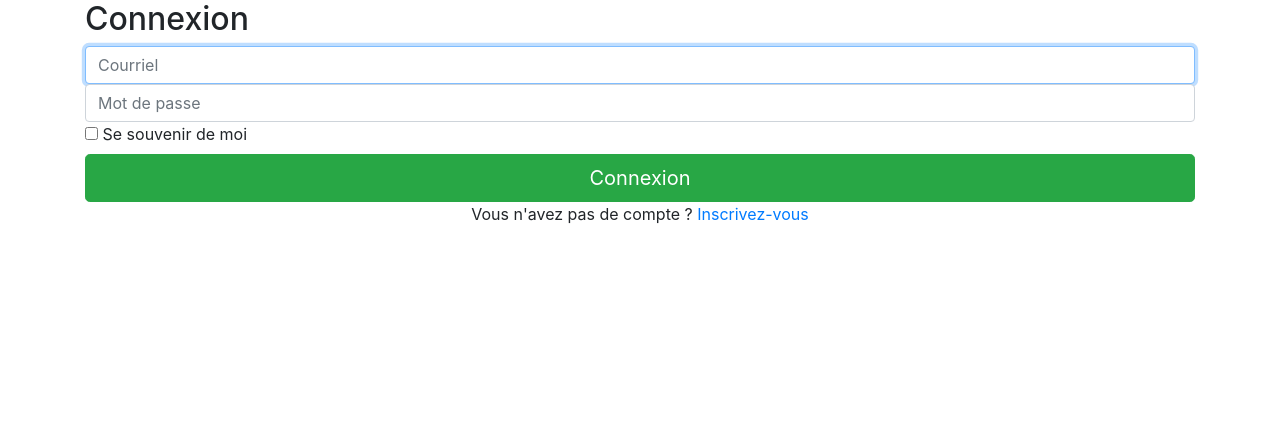
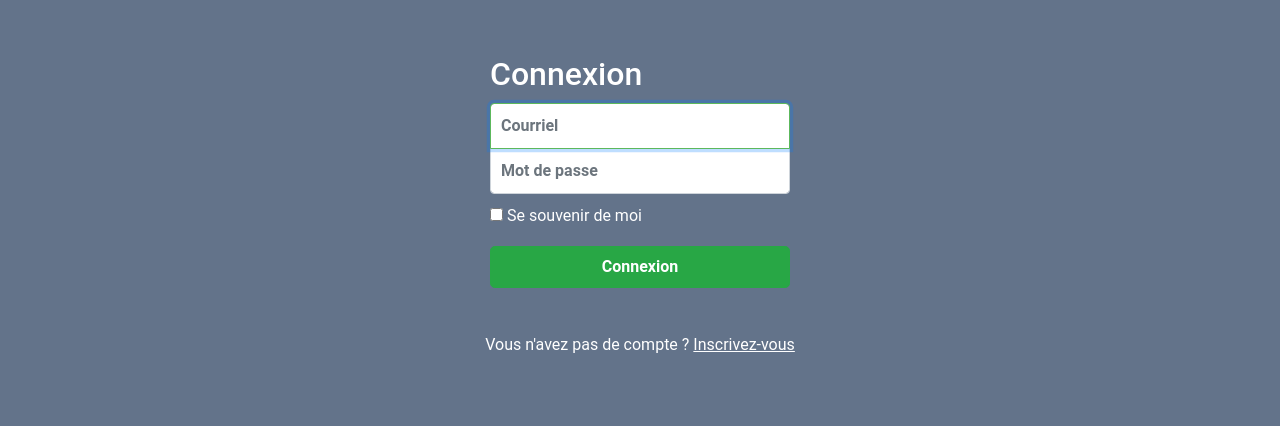
Before and after one commit to NadiaIdrissa/playpro_jee, a Java web app: template playpro2/web/WEB-INF/vues/login.jsp in a window 1280 px wide. Shown: the top 426 px of the page. Run offline with Tomcat 11, a stand-in JSP engine, Linux system fonts and the light colour scheme; the template is opened without the code that fills it, so the values that code supplies are empty.

Commit message:
ajout css signup et login

```diff
--- a/playpro2/nbproject/build-impl.xml
+++ b/playpro2/nbproject/build-impl.xml
@@ -997,13 +997,10 @@ exists or setup the property manually. For example like this:
     </target>
     <target depends="init,compile,compile-jsps,-pre-dist,-do-dist-with-manifest,-do-dist-without-manifest" name="do-dist"/>
     <target depends="init" if="dist.ear.dir" name="library-inclusion-in-manifest">
-        <copyfiles files="${file.reference.mysql-connector-java-8.0.17.jar}" iftldtodir="${build.web.dir}/WEB-INF" todir="${dist.ear.dir}/lib"/>
         <mkdir dir="${build.web.dir}/META-INF"/>
         <manifest file="${build.web.dir}/META-INF/MANIFEST.MF" mode="update"/>
     </target>
-    <target depends="init" name="library-inclusion-in-archive" unless="dist.ear.dir">
-        <copyfiles files="${file.reference.mysql-connector-java-8.0.17.jar}" todir="${build.web.dir}/WEB-INF/lib"/>
-    </target>
+    <target depends="init" name="library-inclusion-in-archive" unless="dist.ear.dir"/>
     <target depends="init" if="dist.ear.dir" name="-clean-webinf-lib">
         <delete dir="${build.web.dir}/WEB-INF/lib"/>
     </target>
--- a/playpro2/nbproject/genfiles.properties
+++ b/playpro2/nbproject/genfiles.properties
@@ -1,8 +1,8 @@
-build.xml.data.CRC32=fb91ba69
+build.xml.data.CRC32=478e2705
 build.xml.script.CRC32=5ff9f9bb
 build.xml.stylesheet.CRC32=651128d4@1.77.1.1
 # This file is used by a NetBeans-based IDE to track changes in generated files such as build-impl.xml.
 # Do not edit this file. You may delete it but then the IDE will never regenerate such files for you.
-nbproject/build-impl.xml.data.CRC32=fb91ba69
-nbproject/build-impl.xml.script.CRC32=b4da54fe
+nbproject/build-impl.xml.data.CRC32=478e2705
+nbproject/build-impl.xml.script.CRC32=bc60db56
 nbproject/build-impl.xml.stylesheet.CRC32=99ea4b56@1.77.1.1
--- a/playpro2/nbproject/project.properties
+++ b/playpro2/nbproject/project.properties
@@ -29,16 +29,18 @@ endorsed.classpath=\
     ${libs.javaee-endorsed-api-7.0.classpath}
 excludes=
 file.reference.mysql-connector-java-8.0.17.jar=/Users/younes-dilali/Desktop/Hyperm\u00e9dia II/labs/mysql-connector-java-8.0.17/mysql-connector-java-8.0.17.jar
+file.reference.mysql-connector-java-8.0.17.jar-1=C:\\Users\\toute\\Google Drive\\6-Aut19\\Hypermedia2\\outils\\apache-tomcat-8.5.45\\lib\\mysql-connector-java-8.0.17.jar
 includes=**
 j2ee.compile.on.save=true
 j2ee.copy.static.files.on.save=true
 j2ee.deploy.on.save=true
 j2ee.platform=1.7-web
-j2ee.platform.classpath=${j2ee.server.home}/lib/annotations-api.jar:${j2ee.server.home}/lib/catalina-ant.jar:${j2ee.server.home}/lib/catalina-ha.jar:${j2ee.server.home}/lib/catalina-storeconfig.jar:${j2ee.server.home}/lib/catalina-tribes.jar:${j2ee.server.home}/lib/catalina.jar:${j2ee.server.home}/lib/ecj-4.6.3.jar:${j2ee.server.home}/lib/el-api.jar:${j2ee.server.home}/lib/jasper-el.jar:${j2ee.server.home}/lib/jasper.jar:${j2ee.server.home}/lib/jaspic-api.jar:${j2ee.server.home}/lib/jsp-api.jar:${j2ee.server.home}/lib/servlet-api.jar:${j2ee.server.home}/lib/tomcat-api.jar:${j2ee.server.home}/lib/tomcat-coyote.jar:${j2ee.server.home}/lib/tomcat-dbcp.jar:${j2ee.server.home}/lib/tomcat-i18n-es.jar:${j2ee.server.home}/lib/tomcat-i18n-fr.jar:${j2ee.server.home}/lib/tomcat-i18n-ja.jar:${j2ee.server.home}/lib/tomcat-i18n-ru.jar:${j2ee.server.home}/lib/tomcat-jdbc.jar:${j2ee.server.home}/lib/tomcat-jni.jar:${j2ee.server.home}/lib/tomcat-util-scan.jar:${j2ee.server.home}/lib/tomcat-util.jar:${j2ee.server.home}/lib/tomcat-websocket.jar:${j2ee.server.home}/lib/websocket-api.jar
+j2ee.platform.classpath=${j2ee.server.home}/lib/annotations-api.jar:${j2ee.server.home}/lib/catalina-ant.jar:${j2ee.server.home}/lib/catalina-ha.jar:${j2ee.server.home}/lib/catalina-storeconfig.jar:${j2ee.server.home}/lib/catalina-tribes.jar:${j2ee.server.home}/lib/catalina.jar:${j2ee.server.home}/lib/ecj-4.6.3.jar:${j2ee.server.home}/lib/el-api.jar:${j2ee.server.home}/lib/jasper-el.jar:${j2ee.server.home}/lib/jasper.jar:${j2ee.server.home}/lib/jaspic-api.jar:${j2ee.server.home}/lib/jsp-api.jar:${j2ee.server.home}/lib/mysql-connector-java-8.0.17.jar:${j2ee.server.home}/lib/servlet-api.jar:${j2ee.server.home}/lib/tomcat-api.jar:${j2ee.server.home}/lib/tomcat-coyote.jar:${j2ee.server.home}/lib/tomcat-dbcp.jar:${j2ee.server.home}/lib/tomcat-i18n-es.jar:${j2ee.server.home}/lib/tomcat-i18n-fr.jar:${j2ee.server.home}/lib/tomcat-i18n-ja.jar:${j2ee.server.home}/lib/tomcat-i18n-ru.jar:${j2ee.server.home}/lib/tomcat-jdbc.jar:${j2ee.server.home}/lib/tomcat-jni.jar:${j2ee.server.home}/lib/tomcat-util-scan.jar:${j2ee.server.home}/lib/tomcat-util.jar:${j2ee.server.home}/lib/tomcat-websocket.jar:${j2ee.server.home}/lib/websocket-api.jar
 j2ee.server.type=Tomcat
 jar.compress=false
 javac.classpath=\
-    ${file.reference.mysql-connector-java-8.0.17.jar}
+    ${file.reference.mysql-connector-java-8.0.17.jar}:\
+    ${file.reference.mysql-connector-java-8.0.17.jar-1}
 # Space-separated list of extra javac options
 javac.compilerargs=
 javac.debug=true
--- a/playpro2/nbproject/project.xml
+++ b/playpro2/nbproject/project.xml
@@ -8,6 +8,10 @@
             <web-module-libraries>
                 <library dirs="200">
                     <file>${file.reference.mysql-connector-java-8.0.17.jar}</file>
+                    <path-in-war>WEB-INF/lib</path-in-war>
+                </library>
+                <library dirs="200">
+                    <file>${file.reference.mysql-connector-java-8.0.17.jar-1}</file>
                     <path-in-war>WEB-INF/lib</path-in-war>
                 </library>
             </web-module-libraries>
--- a/playpro2/web/WEB-INF/vues/index.jsp
+++ b/playpro2/web/WEB-INF/vues/index.jsp
@@ -12,6 +12,12 @@
         <script src="https://ajax.googleapis.com/ajax/libs/jquery/3.4.1/jquery.min.js"></script>
         <script src="https://cdnjs.cloudflare.com/ajax/libs/popper.js/1.14.7/umd/popper.min.js"></script>
         <script src="https://maxcdn.bootstrapcdn.com/bootstrap/4.3.1/js/bootstrap.min.js"></script>
+        <script src="https://ajax.googleapis.com/ajax/libs/jquery/3.4.1/jquery.min.js"></script>
+        <link href="static/bootstrap/css/bootstrap.min.css"  rel="stylesheet"/>
+        <script src="static/bootstrap/js/bootstrap.min.js" ></script>
+        <link href="static/css/styles.css" rel="stylesheet">
+        <script src="static/js/gestion.js" ></script>
+        <link href="static/css/styles.css" rel="stylesheet" type="text/css">
 
     </head>
     <body>
--- a/playpro2/web/WEB-INF/vues/login.jsp
+++ b/playpro2/web/WEB-INF/vues/login.jsp
@@ -9,11 +9,11 @@
 <html>
     <head>
         <meta http-equiv="Content-Type" content="text/html; charset=UTF-8">
-        <link href="resources/bootstrap/css/bootstrap.min.css"  rel="stylesheet"/>
-        <script src="resources/bootstrap/js/bootstrap.min.js" ></script>
-        <link href="resources/css/styles.css" rel="stylesheet">
-        <script src="resources/js/gestion.js" ></script>
-        <link href="resources/css/styles.css" rel="stylesheet" type="text/css">
+        <link href="static/bootstrap/css/bootstrap.min.css"  rel="stylesheet"/>
+        <script src="static/bootstrap/js/bootstrap.min.js" ></script>
+        <link href="static/css/styles.css" rel="stylesheet">
+        <script src="static/js/gestion.js" ></script>
+        <link href="static/css/styles.css" rel="stylesheet" type="text/css">
         <title>Connexion</title>
     </head>
     <body>
--- a/playpro2/web/WEB-INF/vues/profil.jsp
+++ b/playpro2/web/WEB-INF/vues/profil.jsp
@@ -75,6 +75,9 @@
 
     </style>
     <body>
+        <%
+
+        %>
         <form>
             <div class="form-group">
                 <div class="col-lg-12">
--- a/playpro2/web/static/css/styles.css
+++ b/playpro2/web/static/css/styles.css
@@ -14,6 +14,175 @@ and open the template in the editor.
 h4{
 	color:#DD2727;
 }*/
+/*
+To change this license header, choose License Headers in Project Properties.
+To change this template file, choose Tools | Templates
+and open the template in the editor.
+*/
+/*
+    Created on : 2019-10-01, 22:49:28
+    Author     : toute
+*/
+
+h1{
+	color:#dd7127;
+}
+h4{
+	color:#DD2727;
+}
+
+body {
+  padding-top: 40px;
+  padding-bottom: 40px;
+  color: #fff;
+  background: #63738a;
+  font-family: 'Roboto', sans-serif;
+}
+
+.form-signin {
+  max-width: 330px;
+  padding: 15px;
+  margin: 0 auto;
+}
+
+.form-signin .form-signin-heading,
+.form-signin .checkbox {
+  margin-bottom: 10px;
+}
+
+.form-signin .checkbox {
+  font-weight: 400;
+}
+
+.form-signin .form-control {
+  position: relative;
+  -webkit-box-sizing: border-box;
+  -moz-box-sizing: border-box;
+  box-sizing: border-box;
+  height: auto;
+  padding: 10px;
+  font-size: 16px;
+}
+
+.form-signin .form-control:focus {
+  z-index: 2;
+}
+
+.form-signin input[type="email"] {
+  margin-bottom: -1px;
+  border-bottom-right-radius: 0;
+  border-bottom-left-radius: 0;
+}
+
+.form-signin input[type="password"] {
+  margin-bottom: 10px;
+  border-top-left-radius: 0;
+  border-top-right-radius: 0;
+}
+
+.form-control{
+    height: 40px;
+    box-shadow: none;
+    color: #969fa4;
+}
+
+.form-control:focus{
+    border-color: #5cb85c;
+}
+
+.form-control, .btn{
+    font-size: 16px;
+    font-weight: bold;
+    min-width: 140px;
+    outline: none !important;
+}
+
+.signup-form{
+    width: 400px;
+    margin: 0 auto;
+    padding: 30px 0;
+}
+
+.signup-form h2{
+    color: #636363;
+    margin: 0 0 15px;
+    position: relative;
+    text-align: center;
+}
+
+/*.signup-form h2:before, .signup-form h2:after{
+    content: "";
+    height: 2px;
+    width: 30%;
+    background: #d4d4d4;
+    position: absolute;
+    top: 50%;
+    z-index: 2;
+}*/
+
+.signup-form h2:before{
+    left: 0;
+}
+
+.signup-form h2:after{
+    right: 0;
+}
+
+.signup-form .hint-text{
+    color: #999;
+    margin-bottom: 30px;
+    text-align: center;
+}
+
+.signup-form form{
+    color: #999;
+    border-radius: 3px;
+    margin-bottom: 15px;
+    background: #f2f3f7;
+    box-shadow: 0px 2px 2px rgba(0, 0, 0, 0.3);
+    padding: 30px;
+}
+
+.signup-form .form-group{
+    margin-bottom: 20px;
+}
+
+.signup-form input[type="checkbox"]{
+    margin-top: 3px;
+}
+
+.signup-form .btn{
+    font-size: 16px;
+    font-weight: bold;
+    min-width: 140px;
+    outline: none !important;
+}
+
+.signup-form .row div:first-child{
+    padding-right: 10px;
+}
+
+.signup-form .row div:last-child{
+    padding-left: 10px;
+}
+
+.signup-form a{
+    color: #fff;
+    text-decoration: underline;
+}
+
+.signup-form a:hover{
+    text-decoration: none;
+}
+
+.signup-form form a{
+    color: #5cb85c;
+    text-decoration: none;
+}
+
+.signup-form form a:hover{
+    text-decoration: underline;
+}
 
 
 .carousel-item{
```
Also changed, not shown: playpro2/nbproject/private/private.properties (+4 -4 lines), playpro2/web/WEB-INF/vues/signup.jsp (+5 -5 lines), playpro2/web/static/bootstrap/css/bootstrap.css, 5 other files.
